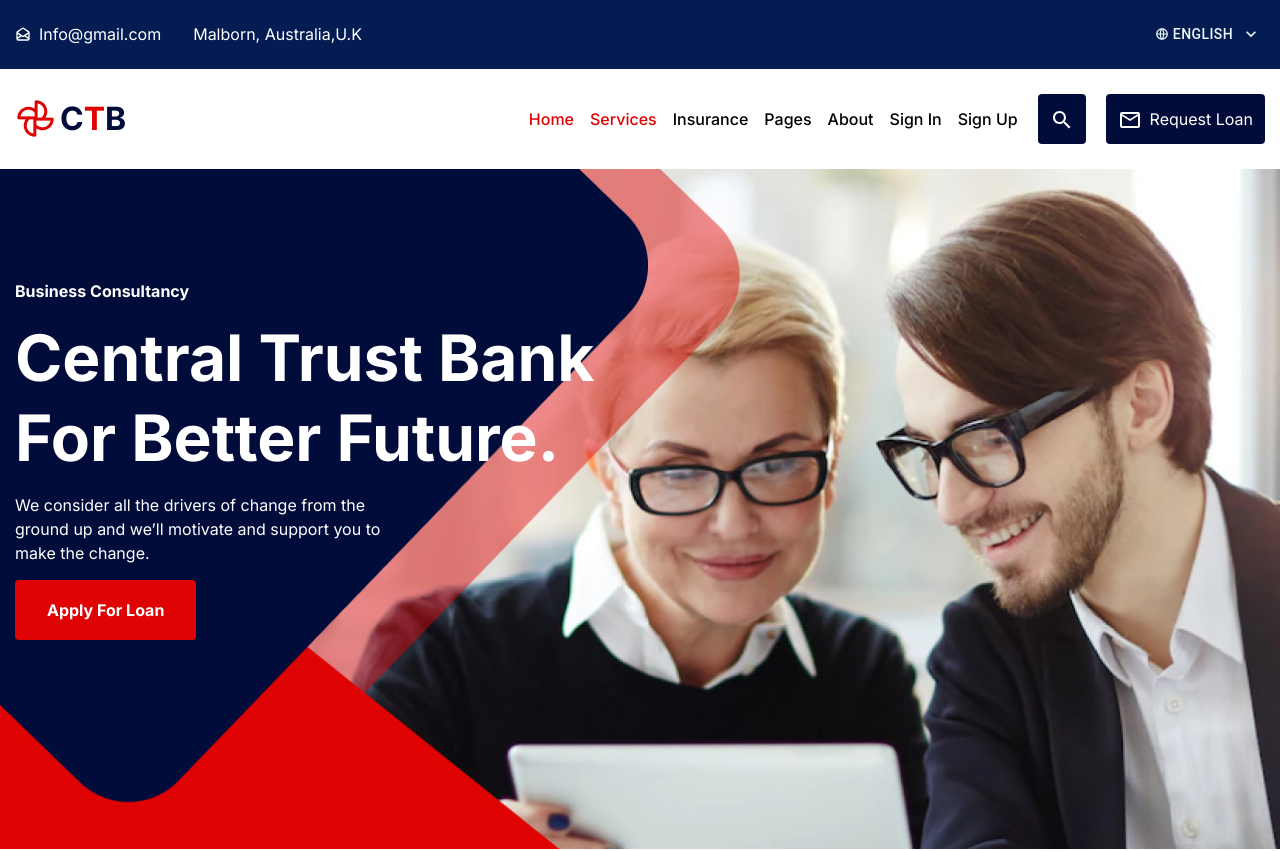
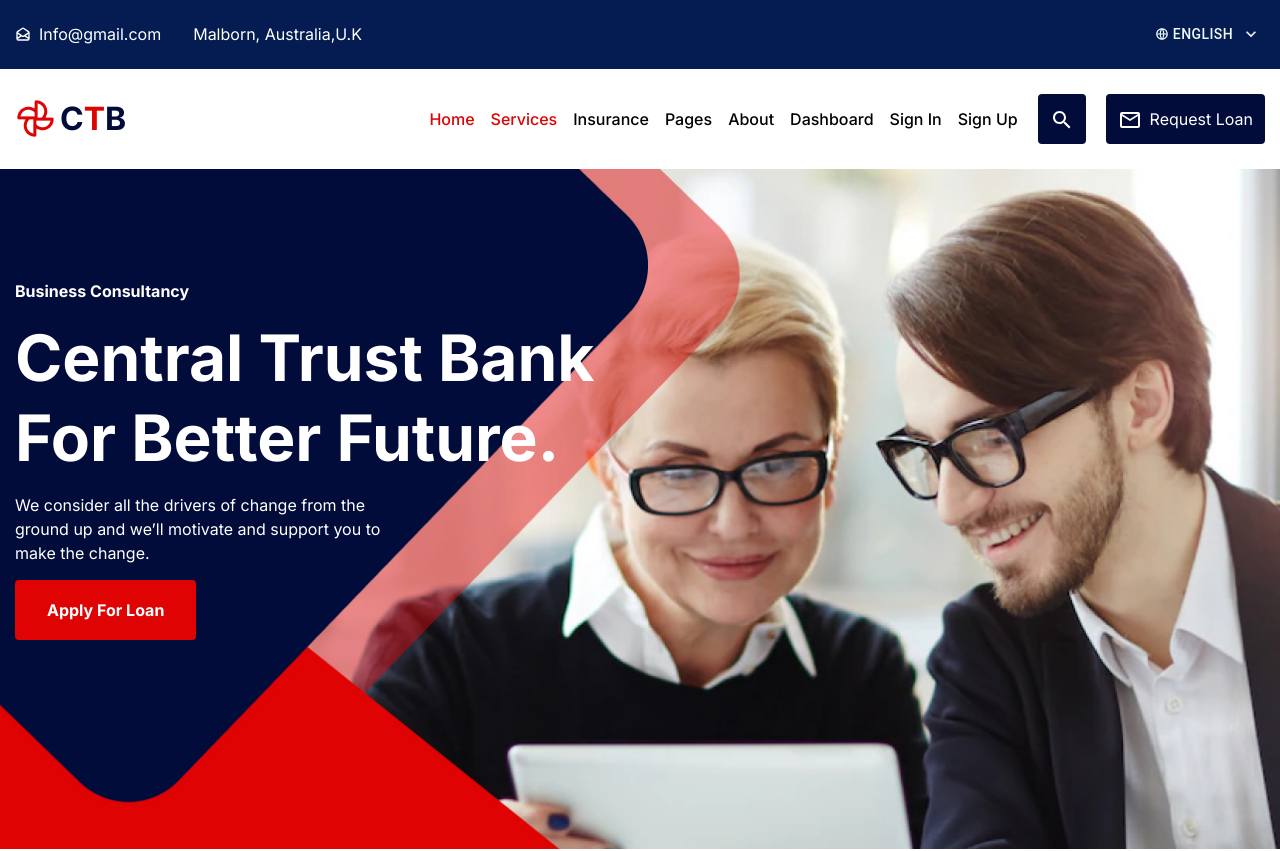
Before and after one commit to emon-webdev/Capital-Trust-Bank, a React (Create React App) app: page / in a window 1280 px wide. Shown: the top 851 px of the page. Built offline with nearby package versions, Linux system fonts and the light colour scheme; no server answers.

Commit message:
add dashboard in nav

```diff
--- a/src/Pages/Shared/Navbar.js
+++ b/src/Pages/Shared/Navbar.js
@@ -193,6 +193,15 @@ const Navbar = () => {
                 </li>
               </ul>
             </li>
+             <li className="text-[16px] w-full md:w-auto font-medium  md:mr-4 hover:text-[#DF0303] border-b border-[#DF0303] md:border-0">
+              <NavLink
+                to="/dashboard"
+                className="w-full block py-3"
+                style={({ isActive }) => (isActive ? activeClass : undefined)}
+              >
+                Dashboard
+              </NavLink>
+              </li>
             {user?.email ? (
               <>
                 <li className="text-[16px] w-full md:w-auto font-medium  md:mr-4 hover:text-[#DF0303]">
```
